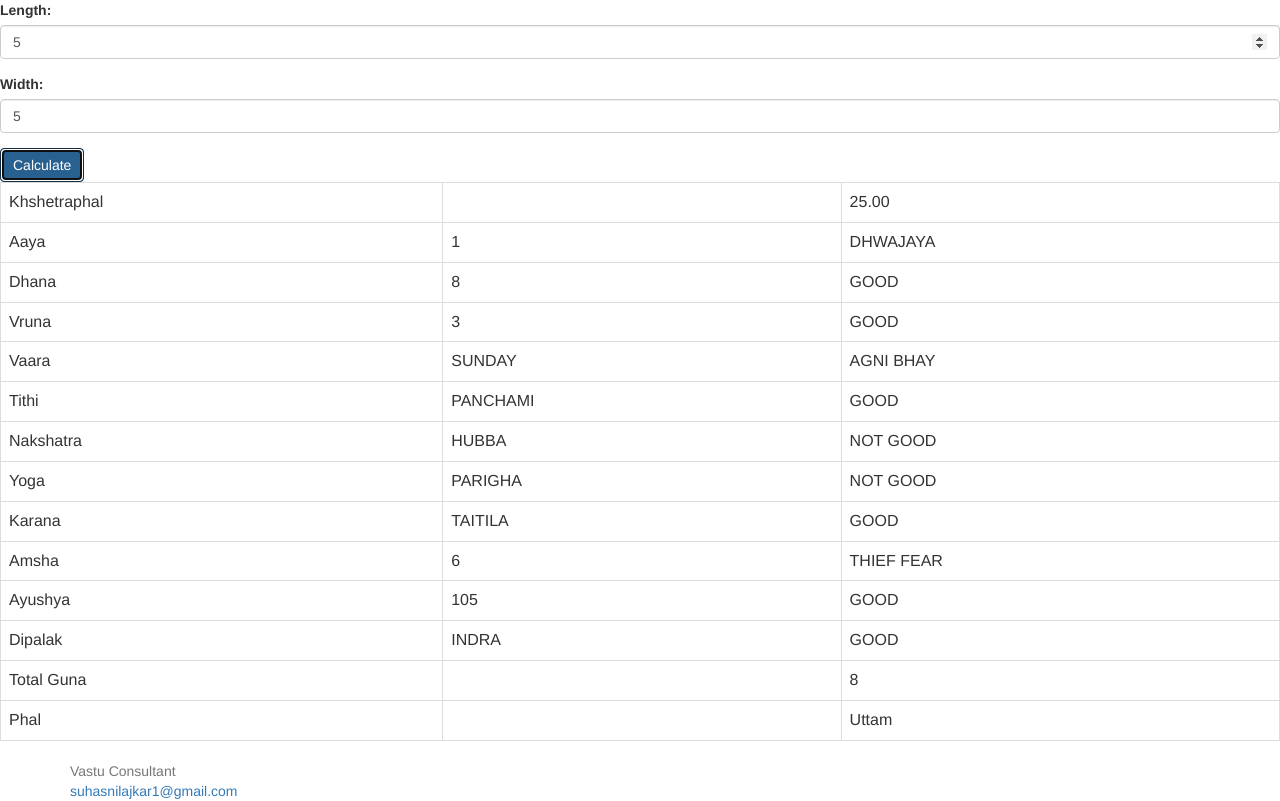
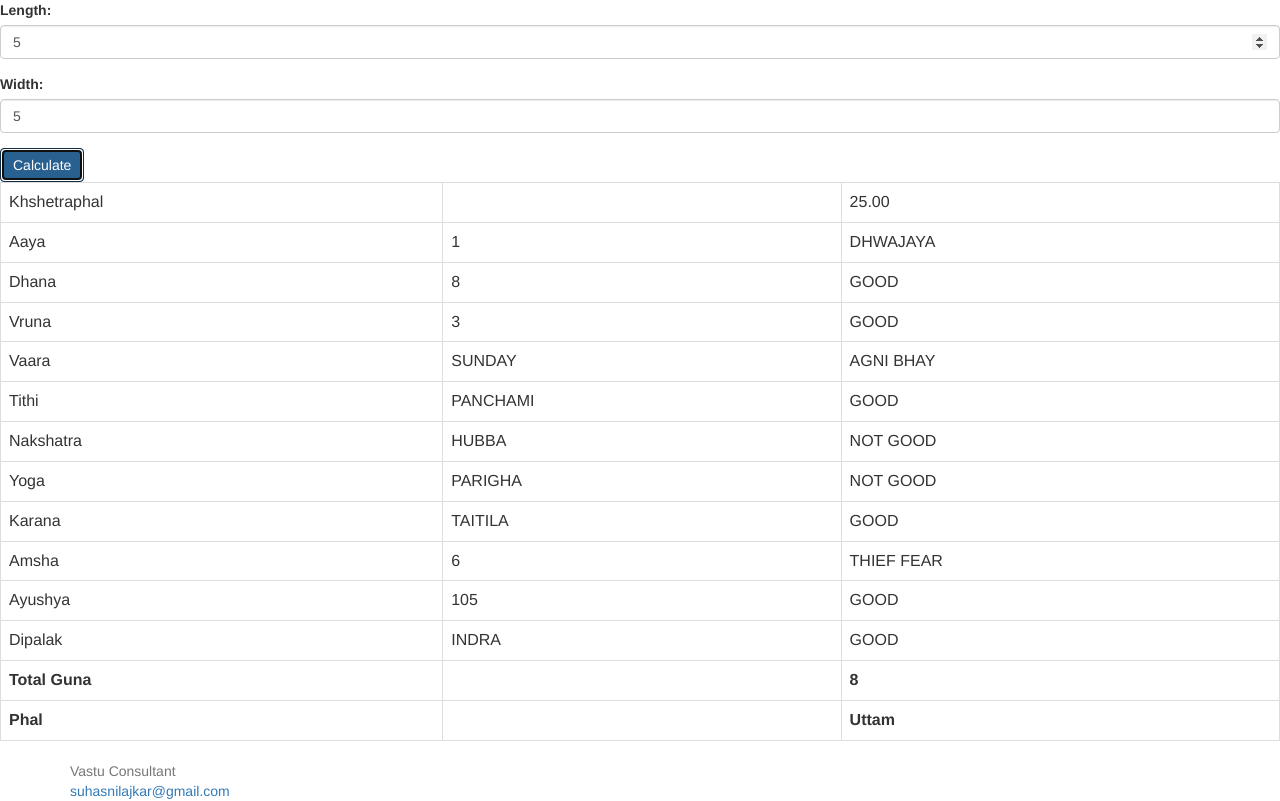
Before and after one commit to sumeetpatil/vastusuhas, a plain HTML site: page index.html in a window 1280 px wide. Both pictures are taken after typing "5", "5" into the empty fields and a click on the button "Calculate". Drawn offline with nearby package versions, Linux system fonts and the light colour scheme.

Commit message:
change mail and bold

```diff
--- a/index.html
+++ b/index.html
@@ -24,7 +24,7 @@
     <footer>
         <div class="container">
             <span class="text-muted">Vastu Consultant</span></br>
-            <span class="text-muted"><a>suhasnilajkar1@gmail.com</a></span>
+            <span class="text-muted"><a>suhasnilajkar@gmail.com</a></span>
         </div>
     </footer>
     <script src="./js/common.js"></script>
--- a/js/common.js
+++ b/js/common.js
@@ -7,7 +7,7 @@ document.getElementById("btlCal").onclick = function () {
         tbl += "<tr><td>" + obj.cols[i].col1 + "</td><td>" + obj.cols[i].col4 + "</td><td>" + obj.cols[i].col5 + "</td><tr>";
     }
 
-    tbl += "<tr><td>" + "Total Guna" + "</td><td></td><td>" + obj.totalGuna + "</td><tr>";
-    tbl += "<tr><td>" + "Phal" + "</td><td></td><td>" + obj.phal + "</td><tr>";
+    tbl += "<tr><td>" + "<b>Total Guna</b>" + "</td><td></td><td><b>" + obj.totalGuna + "</b></td><tr>";
+    tbl += "<tr><td>" + "<b>Phal</b>" + "</td><td></td><td><b>" + obj.phal + "</b></td><tr>";
     document.getElementById("tblCal").innerHTML = tbl;
 };
```
